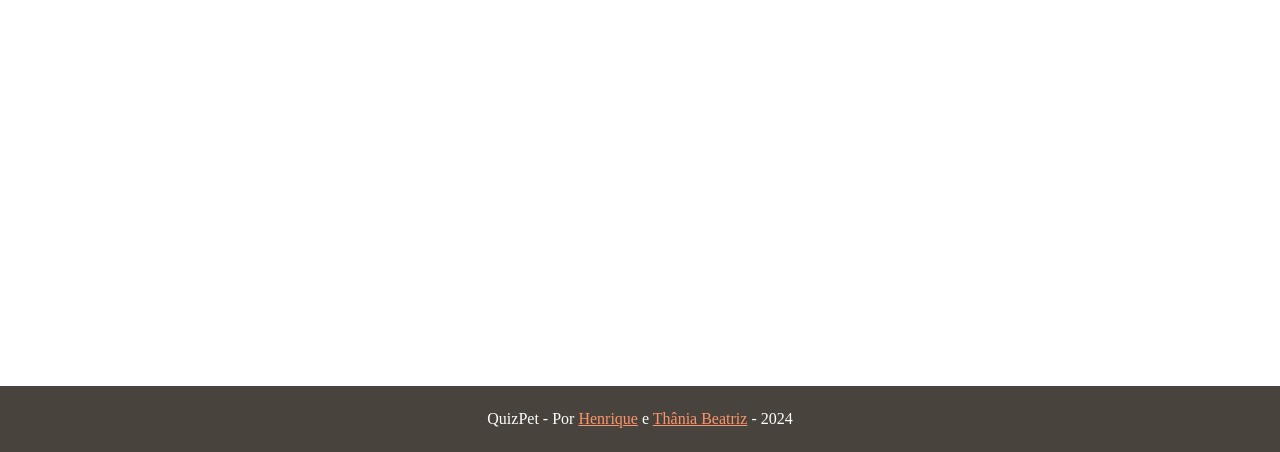
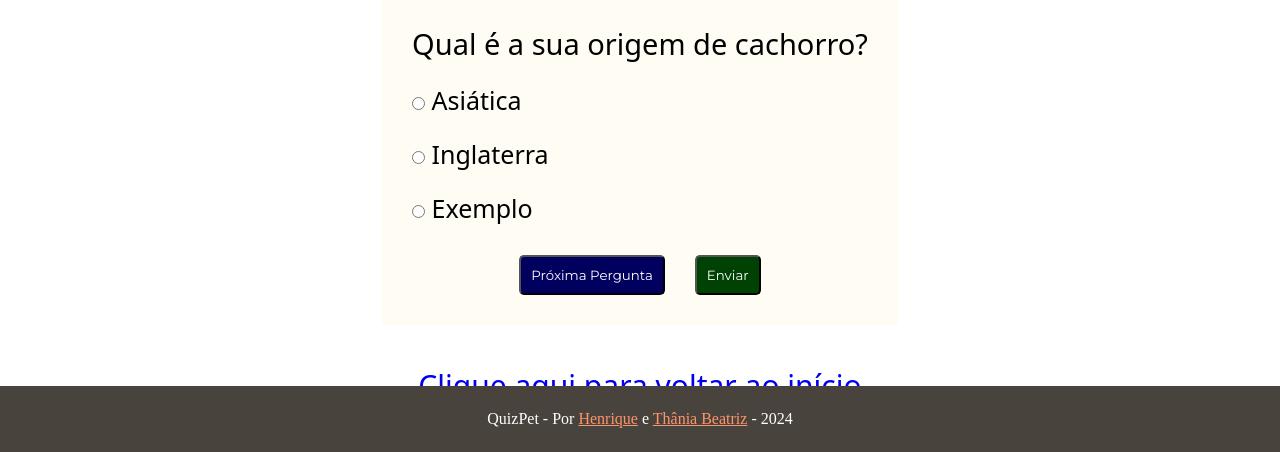
Before and after one commit to thaniabeatriz/quizpet, a website: page frontend/gato.html in a window 1280 px wide. Shown: the part 348-800 px from the top of the page. Drawn offline with Linux system fonts and the light colour scheme; a web font is replaced by a local one.

Commit message:
Adicionando estudos no conteudo das perguntas

```diff
--- a/frontend/styles/index.css
+++ b/frontend/styles/index.css
@@ -2,6 +2,11 @@
     box-sizing: border-box;
     margin: 0;
     padding: 0;
+}
+
+a:visited {
+    color: none;
+    text-decoration: none;
 }
 
 img {
@@ -17,7 +22,7 @@ header {
     text-align: center;
 }
 
-#subtitulo_header {
+#subtitulo_header, #pergunta-titulo, #voltar_inicio {
     padding-top: 10px;
     font-family: "Irish Grover", system-ui;
     font-style: normal;
@@ -34,7 +39,7 @@ main {
 
 }
 
-/* CARD DO MEIO*/
+/* CARD DO MEIO PÁGINA INICIAL*/
 
 .card {
     font-size: 24px;
@@ -69,6 +74,78 @@ main {
 .titulo-jogar:hover {
     background-color: #ffffff;
     color: #5B6473;
+}
+
+/*PÁGINA PET CONTEÚDO*/
+
+.conteudo-pet{
+    display: flex;
+    flex-direction: column;
+    align-items: center;
+    padding: 30px;
+}
+
+.perguntas {
+    justify-content: center;
+    padding-top: 10px;
+    background-color: #FFFCF4;
+    padding: 30px;
+}
+
+#pergunta {
+    padding-top: 10px;
+    font-family: "Irish Grover", system-ui;
+    font-style: normal;
+    font-size: 29px;
+}
+
+#opcoes{
+    padding-top: 20px;
+    display: flex;
+    font-size: 25px;
+    justify-content: center;
+    flex-direction: column;
+    font-family: "Irish Grover", system-ui;
+    gap: 20px;
+}
+
+.botoes {
+    padding-top: 30px;
+    display: flex;
+    justify-content: center;
+    gap: 30px;
+
+}
+
+.botao-proxima, .botao-enviar{
+    padding: 10px;
+    border-radius: 5px;
+    color:#FFFFFF;
+    font-family: "Montserrat", sans-serif;
+}
+
+.botao-proxima:hover, .botao-enviar:hover{
+    cursor: pointer;
+}
+
+.botao-proxima{
+    background-color: rgb(2, 0, 95);
+}
+
+.botao-enviar{
+    background-color: rgb(0, 66, 3);
+}
+
+/* Voltar*/
+
+.voltar {
+    bottom: 10px;
+    display: flex;
+    justify-content: center;
+}
+
+.voltar a{
+    text-decoration: none;
 }
 
 /* RODAPÉ */
```
